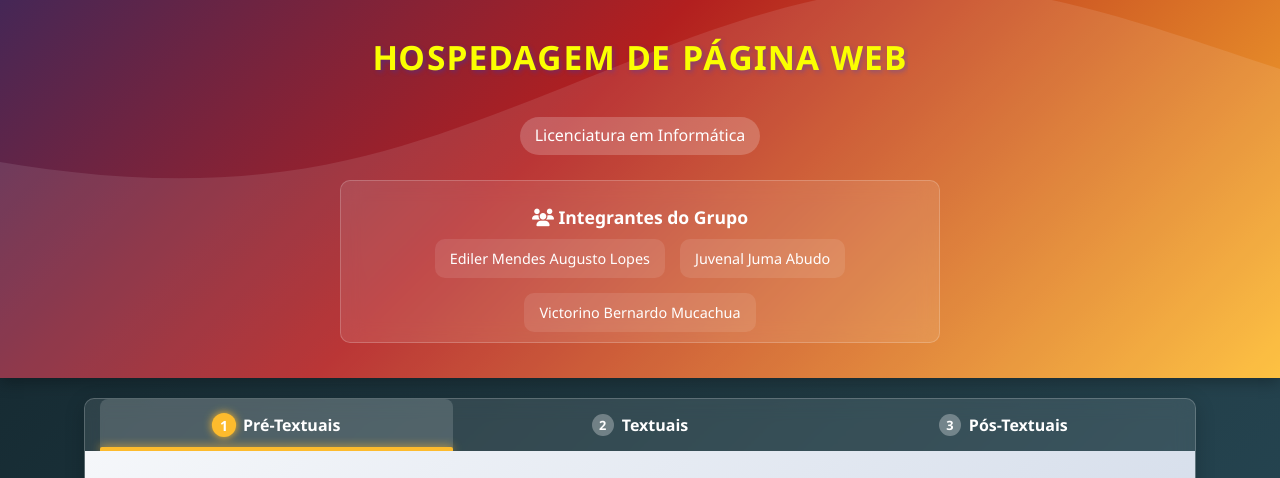
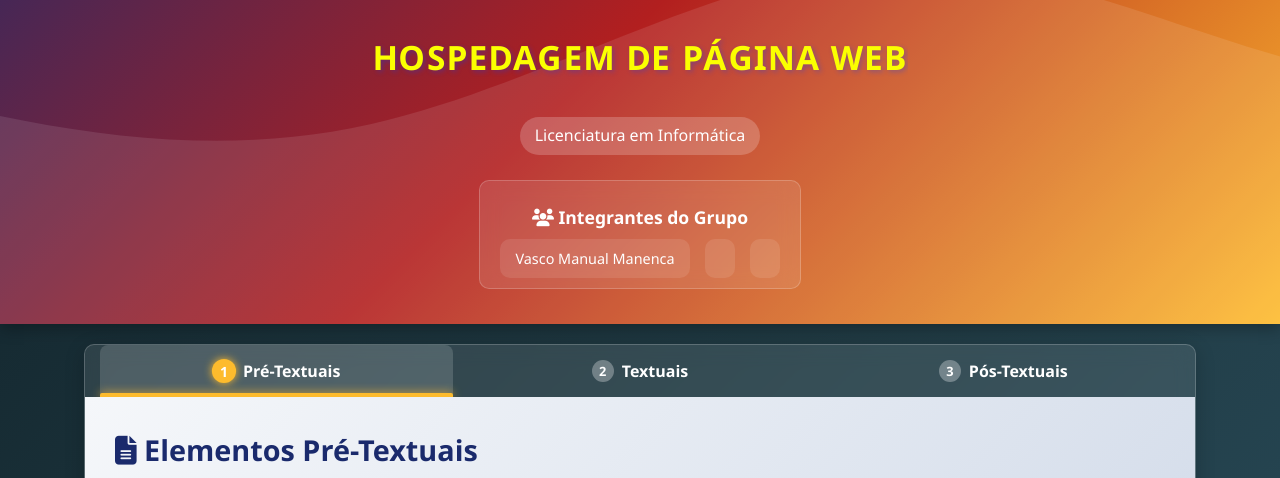
Before and after one commit to victorinomucachua2-ops/VascoNetwork.github.io, a plain HTML site: page index.html in a window 1280 px wide. Shown: the part 275-753 px from the top of the page. Drawn offline with Linux system fonts and the light colour scheme.

Commit message:
Update index.html

```diff
--- a/index.html
+++ b/index.html
@@ -888,9 +888,9 @@
                 <div class="students-info glass-effect">
                     <h4><i class="fas fa-users"></i> Integrantes do Grupo</h4>
                     <div class="students-list">
-                        <div class="student">Ediler Mendes Augusto Lopes</div>
-                        <div class="student">Juvenal Juma Abudo</div>
-                        <div class="student">Victorino Bernardo Mucachua</div>
+                        <div class="student">Vasco Manual Manenca</div>
+                        <div class="student"></div>
+                        <div class="student"></div>
                     </div>
                 </div>
             </div>
@@ -965,7 +965,7 @@
                                     <p><strong>Faculdade:</strong> Faculdade de Engenharia</p>
                                      <p><strong>Curso:</strong> Licenciatura em Informática</p>
                                     <p><strong>Disciplina:</strong> Programação e Design Web</p>
-                                    <p><strong>Docente:</strong> Bruno Gamito</p>
+                                    <p><strong>Docente:</strong> Droba</p>
 
                                 </div>
                                 <div style="flex: 1; min-width: 250px;">
```
